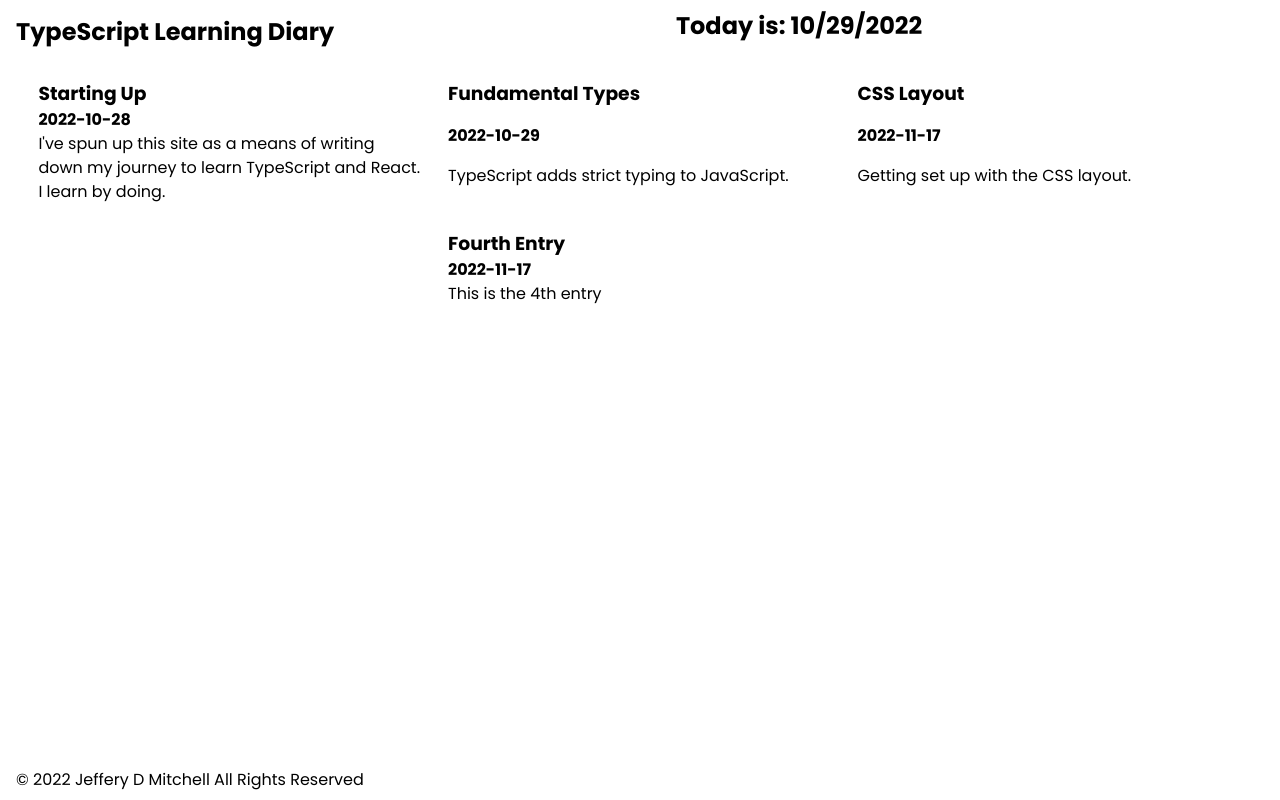
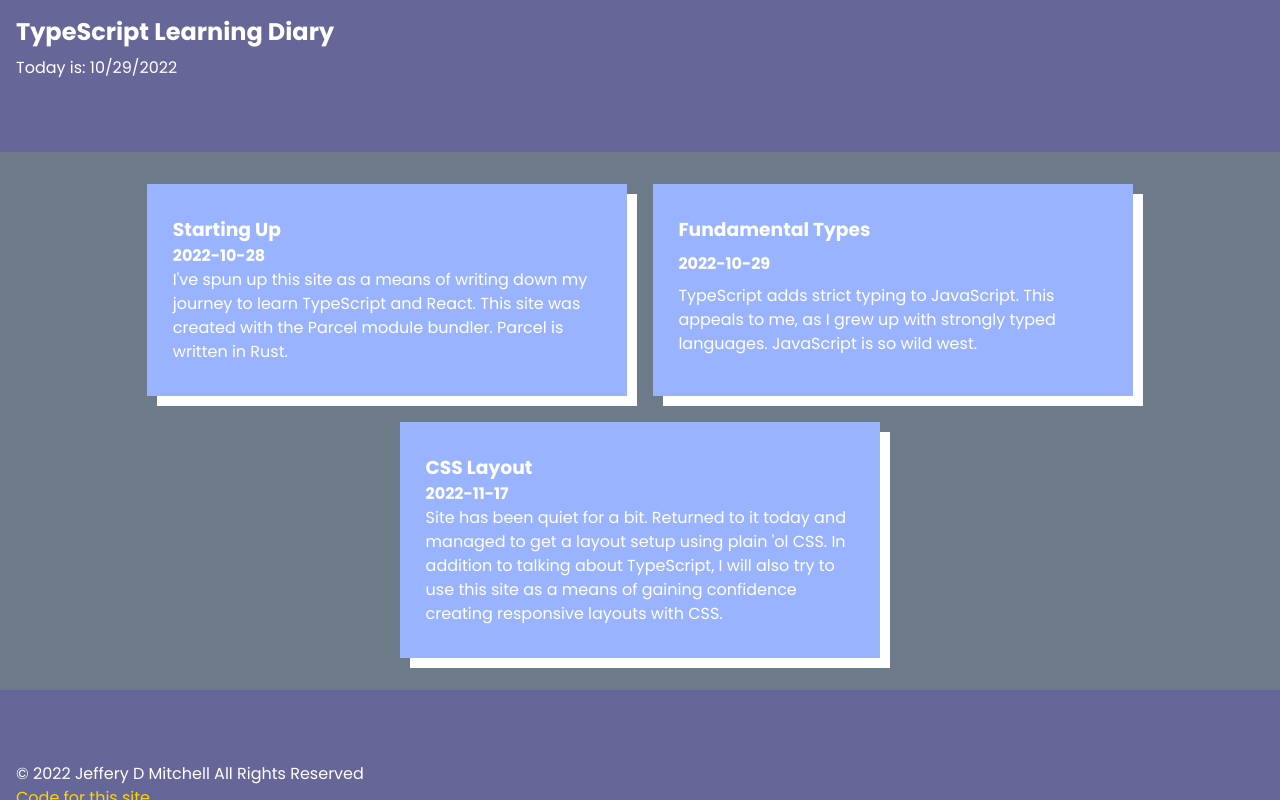
Before and after one commit to sentinel1909/typescript-react-diary, a React (Vite) app: page / in a window 1280 px wide. Built offline with nearby package versions, Linux system fonts and the light colour scheme.

Commit message:
Fun with the CSS and layout

```diff
--- a/src/components/Footer/Footer.tsx
+++ b/src/components/Footer/Footer.tsx
@@ -5,6 +5,9 @@
     <footer>
       <section>
         <p>&copy; {copyrightYear} Jeffery D Mitchell All Rights Reserved</p>
+        <a href="https://github.com/sentinel1909/typescript-react-diary">
+          Code for this site
+        </a>
       </section>
     </footer>
   );
--- a/src/components/Header/Header.tsx
+++ b/src/components/Header/Header.tsx
@@ -4,7 +4,7 @@
   return (
     <header>
       <h1>TypeScript Learning Diary</h1>
-      <h2>Today is: {currentDate} </h2>
+      <p>Today is: {currentDate}</p>
     </header>
   );
 }
--- a/src/data/entries.ts
+++ b/src/data/entries.ts
@@ -6,25 +6,21 @@
     date: "2022-10-28",
     title: "Starting Up",
     story:
-      "I've spun up this site as a means of writing down my journey to learn TypeScript and React. I learn by doing.",
+      "I've spun up this site as a means of writing down my journey to learn TypeScript and React. This site was created with the Parcel module bundler. Parcel is written in Rust.",
   },
   {
     id: 2,
     date: "2022-10-29",
     title: "Fundamental Types",
-    story: "TypeScript adds strict typing to JavaScript.",
+    story:
+      "TypeScript adds strict typing to JavaScript. This appeals to me, as I grew up with strongly typed languages.  JavaScript is so wild west.",
   },
   {
     id: 3,
     date: "2022-11-17",
     title: "CSS Layout",
-    story: "Getting set up with the CSS layout.",
-  },
-  {
-    id: 4,
-    date: "2022-11-17",
-    title: "Fourth Entry",
-    story: "This is the 4th entry",
+    story:
+      "Site has been quiet for a bit. Returned to it today and managed to get a layout setup using plain 'ol CSS. In addition to talking about TypeScript, I will also try to use this site as a means of gaining confidence creating responsive layouts with CSS.",
   },
 ];
 
--- a/src/index.css
+++ b/src/index.css
@@ -2,9 +2,17 @@
 
 body {
   /* base colours */
-  --hue-primary: 0;
-  --sat-primary: 0%;
+  --hue-primary: 240;
+  --sat-primary: 20%;
   --luma-main-bg: 50%;
+  --hue-container-bg: 211;
+  --sat-container-bg: 12%;
+  --luma-container-bg: 48%;
+  --hue-card-bg: 225;
+  --sat-card-bg: 100%;
+  --luma-card-bg: 80%;
+  --hue-flowText: 0;
+  --sat-flowText: 0%;
   --luma-flowText: 100%;
 
   --colour-main-bg: hsl(
@@ -13,14 +21,29 @@
     var(--luma-main-bg)
   );
 
+  --colour-container-bg: hsl(
+    var(--hue-container-bg),
+    var(--sat-container-bg),
+    var(--luma-container-bg)
+  );
+
+  --colour-card-bg: hsl(
+    var(--hue-card-bg),
+    var(--sat-card-bg),
+    var(--luma-card-bg)
+  );
+
   --colour-flowText: hsl(
-    var(--hue-primary),
-    var(--sat-primary),
+    var(--hue-flowText),
+    var(--sat-flowText),
     var(--luma-flowText)
   );
 
+  --colour-links: gold;
+
   /* base measurements */
 
+  --max-width-container: 80rem;
   --pad: clamp(0.5em, min(2vw, 4vh), 4em);
 }
 
@@ -110,16 +133,14 @@
   flex-direction: column;
   height: 100%;
   overflow: auto;
+  background-color: var(--colour-main-bg);
+  color: var(--colour-flowText);
 }
 
 #app > header,
 #app > footer {
   padding: 0.5rem 1rem;
   flex-grow: 0;
-}
-
-#app > header {
-  display: flex;
 }
 
 #fauxBody > footer {
@@ -131,6 +152,10 @@
   text-align: center;
 }
 
+a {
+  color: var(--colour-links);
+}
+
 h1 {
   font-size: 1.5em;
   line-height: 2;
@@ -140,14 +165,20 @@
   display: flex;
   flex-wrap: wrap;
   justify-content: center;
-  padding: 1rem var(--pad);
+  max-width: var(--max-width-container);
+  margin: 4em auto;
+  padding: 2rem var(--pad);
   gap: clamp(1rem, var(--pad), 2rem);
+  background-color: var(--colour-container-bg);
 }
 
 .container > article {
   flex-grow: 0;
   display: flex;
   flex-direction: column;
-  width: 24em;
+  width: 30em;
   overflow: hidden;
+  padding: 2rem var(--pad);
+  background-color: var(--colour-card-bg);
+  box-shadow: 10px 10px;
 }
```
